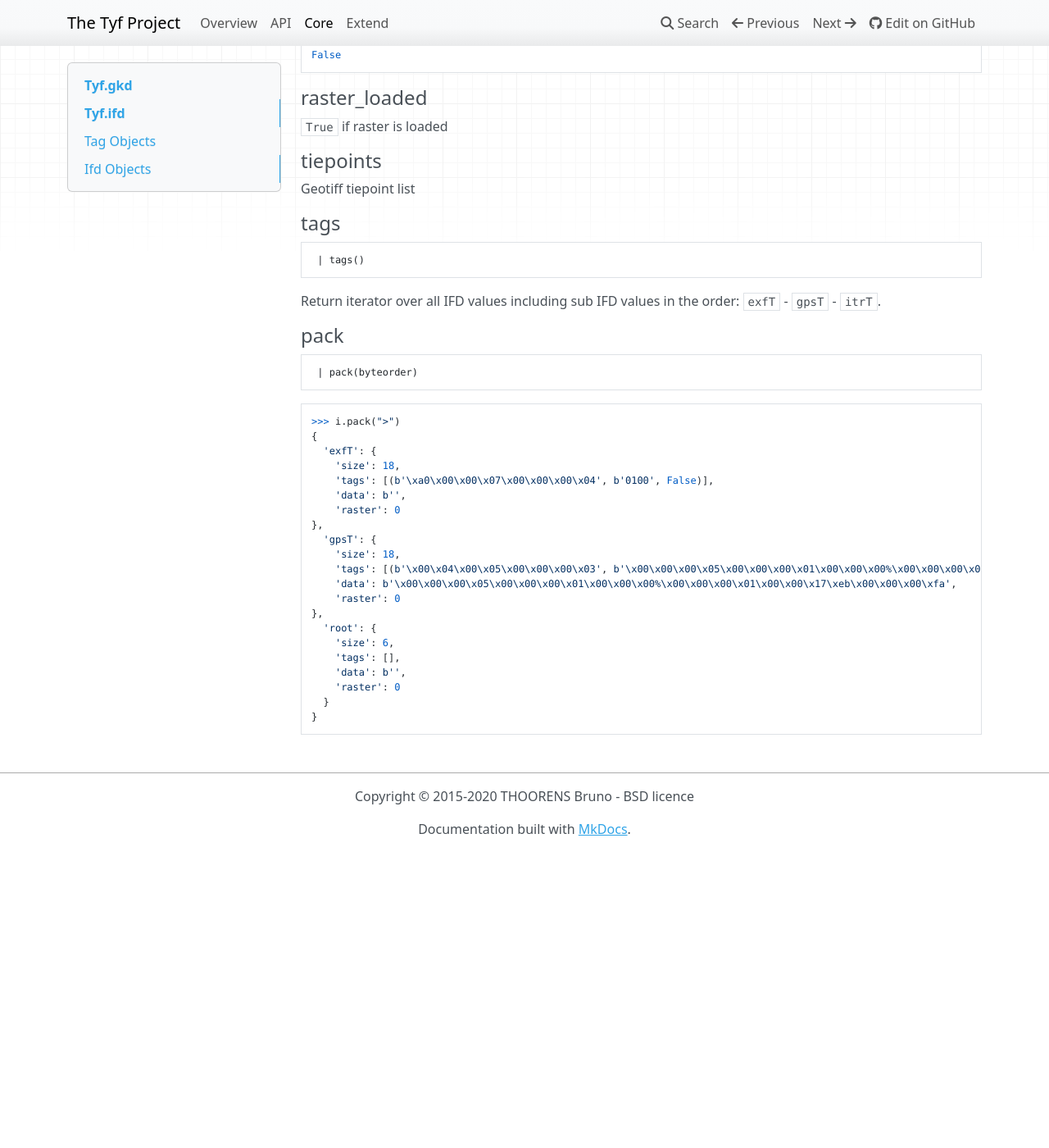
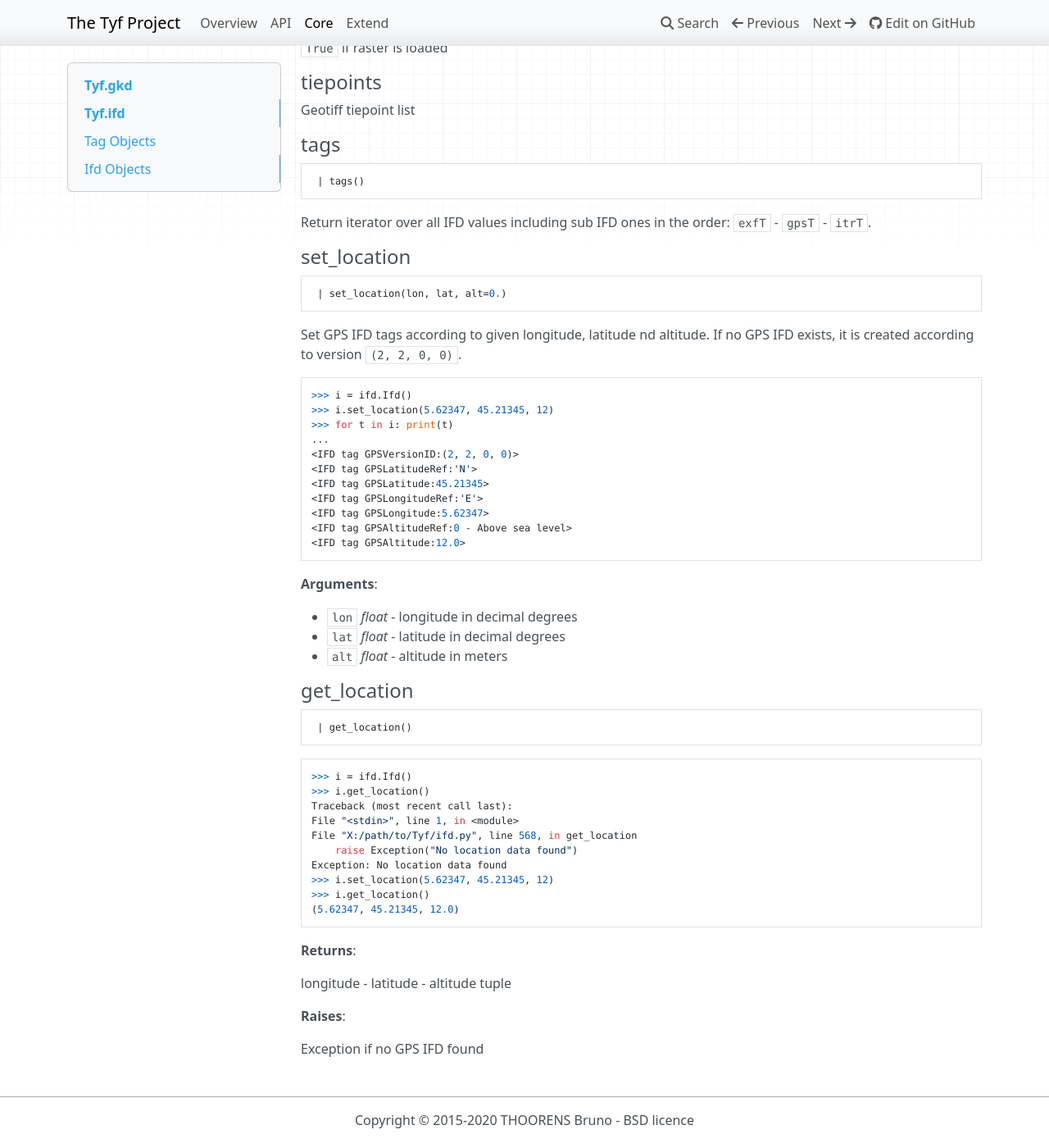
Before and after one commit to Moustikitos/tyf, an MkDocs documentation site: the page built from docs/core.md, in a window 1280 px wide and 1400 px high, scrolled down 3954 px. Shown: the whole window at 82% size. Built offline with MkDocs 1.6.1, drawn with Linux system fonts in a browser that asks for light colours; nearby versions of some CDN libraries; before the commit the page ends 4993 px from its top, so only the background shows below that; some of the changed text lies outside the part shown.

Commit message:
doc update

````diff
--- a/Tyf/__init__.py
+++ b/Tyf/__init__.py
@@ -1,5 +1,10 @@
 # -*- encoding:utf-8 -*-
 """
+# Bibliography
+ + [Tiff 6.0 spec](https://www.itu.int/itudoc/itu-t/com16/tiff-fx/docs/tiff6.pdf)
+ + [GeoTiFF 1.8.1 spec](https://htmlpreview.github.io/?https://github.com/OSGeo/libgeotiff/blob/master/geotiff/html/spec/geotiff2.6.html)
+ + [JPEG FIF 1.02](https://www.w3.org/Graphics/JPEG/jfif3.pdf)
+
 Tyf package aims to provide pythonic way to interact with metadata in TIFF and
 JPEG files.
 
--- a/docs/core.md
+++ b/docs/core.md
@@ -3,11 +3,6 @@
 
 <a name="Tyf.ifd"></a>
 # Tyf.ifd
-
-__Bibliography__
-
- + [Tiff 6.0 spec](https://www.itu.int/itudoc/itu-t/com16/tiff-fx/docs/tiff6.pdf)
- + [GeoTiFF 1.8.1 spec](https://htmlpreview.github.io/?https://github.com/OSGeo/libgeotiff/blob/master/geotiff/html/spec/geotiff2.6.html)
 
 <a name="Tyf.ifd.GeoKeyModel"></a>
 #### GeoKeyModel
@@ -167,7 +162,7 @@ True
 
 **Returns**:
 
-  tuple (`|tag|type|count|`, `|value|`, `True` if value is offset)
+  (packed ifd entry - packed value - is offset boolean)
 
 <a name="Tyf.ifd.getModelTiePoints"></a>
 #### getModelTiePoints
@@ -246,36 +241,66 @@ Geotiff tiepoint list
  | tags()
 ```
 
-Return iterator over all IFD values including sub IFD values in the
+Return iterator over all IFD values including sub IFD ones in the
 order: `exfT` - `gpsT` - `itrT`.
 
-<a name="Tyf.ifd.Ifd.pack"></a>
-#### pack
+<a name="Tyf.ifd.Ifd.set_location"></a>
+#### set\_location
 
 ```python
- | pack(byteorder)
+ | set_location(lon, lat, alt=0.)
 ```
 
+Set GPS IFD tags according to given longitude, latitude nd altitude.
+If no GPS IFD exists, it is created according to version
+`(2, 2, 0, 0)`.
+
+
 ```python
->>> i.pack(">")
-{
-  'exfT': {
-    'size': 18,
-    'tags': [(b'\xa0\x00\x00\x07\x00\x00\x00\x04', b'0100', False)],
-    'data': b'',
-    'raster': 0
-},
-  'gpsT': {
-    'size': 18,
-    'tags': [(b'\x00\x04\x00\x05\x00\x00\x00\x03', b'\x00\x00\x00\x05\x00\x00\x00\x01\x00\x00\x00%\x00\x00\x00\x01\x00\x00\x17\xeb\x00\x00\x00\xfa', True)],
-    'data': b'\x00\x00\x00\x05\x00\x00\x00\x01\x00\x00\x00%\x00\x00\x00\x01\x00\x00\x17\xeb\x00\x00\x00\xfa',
-    'raster': 0
-},
-  'root': {
-    'size': 6,
-    'tags': [],
-    'data': b'',
-    'raster': 0
-  }
-}
+>>> i = ifd.Ifd()
+>>> i.set_location(5.62347, 45.21345, 12)
+>>> for t in i: print(t)
+...
+<IFD tag GPSVersionID:(2, 2, 0, 0)>
+<IFD tag GPSLatitudeRef:'N'>
+<IFD tag GPSLatitude:45.21345>
+<IFD tag GPSLongitudeRef:'E'>
+<IFD tag GPSLongitude:5.62347>
+<IFD tag GPSAltitudeRef:0 - Above sea level>
+<IFD tag GPSAltitude:12.0>
 ```
+
+**Arguments**:
+
+- `lon` _float_ - longitude in decimal degrees
+- `lat` _float_ - latitude in decimal degrees
+- `alt` _float_ - altitude in meters
+
+<a name="Tyf.ifd.Ifd.get_location"></a>
+#### get\_location
+
+```python
+ | get_location()
+```
+
+
+```python
+>>> i = ifd.Ifd()
+>>> i.get_location()
+Traceback (most recent call last):
+File "<stdin>", line 1, in <module>
+File "X:/path/to/Tyf/ifd.py", line 568, in get_location
+    raise Exception("No location data found")
+Exception: No location data found
+>>> i.set_location(5.62347, 45.21345, 12)
+>>> i.get_location()
+(5.62347, 45.21345, 12.0)
+```
+
+**Returns**:
+
+  longitude - latitude - altitude tuple
+
+**Raises**:
+
+  Exception if no GPS IFD found
````
Also changed, not shown: docs/api.md (+6 -0 lines).
